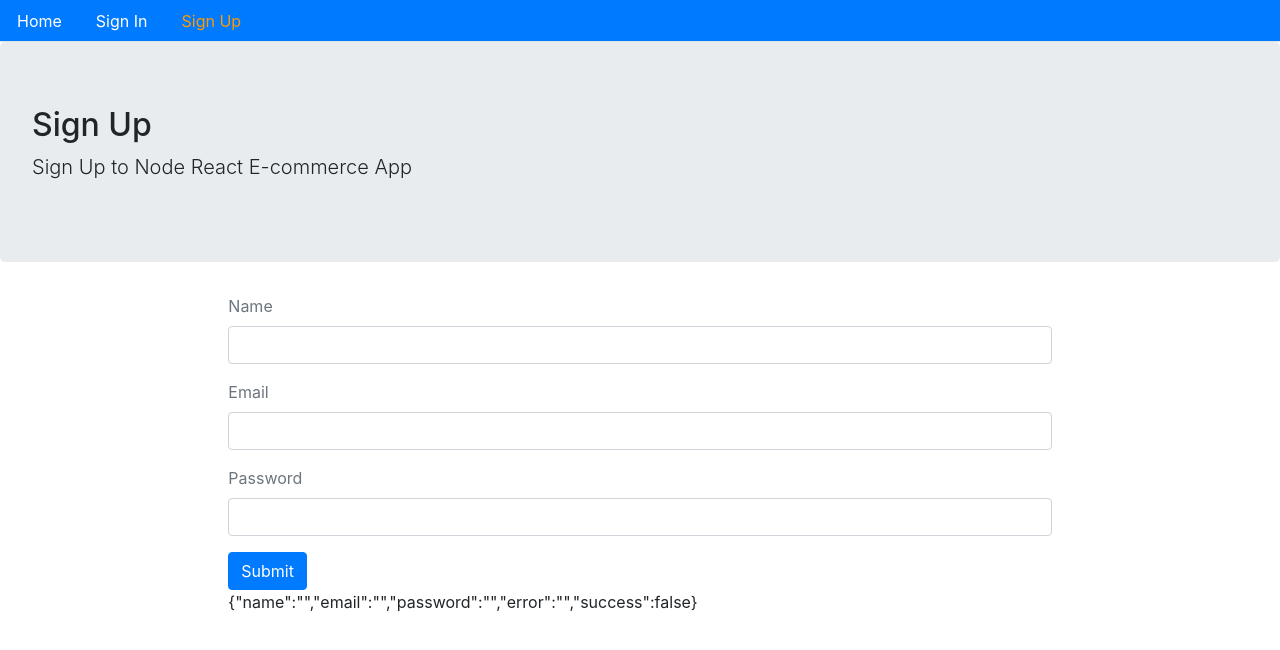
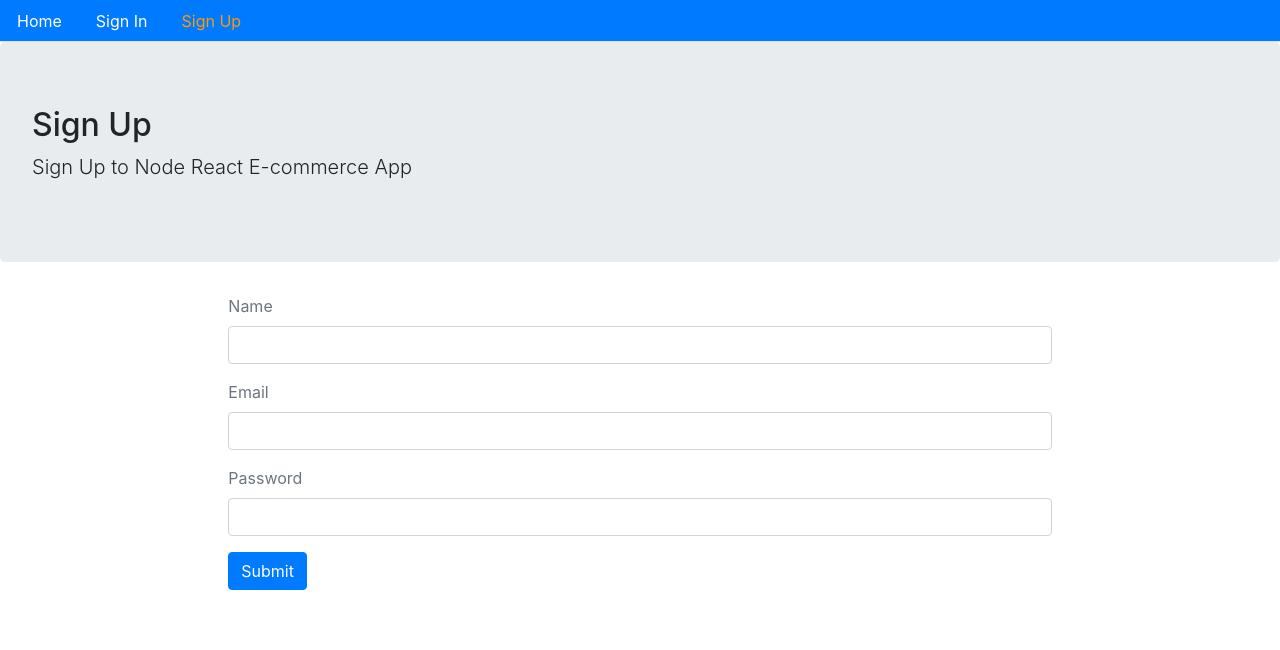
Before and after one commit to SoccerField24x7/node-react-sample-ecommerce, a React (Create React App) app in the folder react-app/: page /signup in a window 1280 px wide. Shown: the top 650 px of the page. Built offline with nearby package versions, Linux system fonts and the light colour scheme.

Commit message:
finish user sign-up form

```diff
--- a/react-app/src/components/user/Signup.js
+++ b/react-app/src/components/user/Signup.js
@@ -1,5 +1,7 @@
 import React, { useState } from 'react';
+import {Link} from 'react-router-dom';
 import Layout from '../core/Layout';
+import {signup} from '../../auth';
 
 const Signup = () => {
     const [values, setValues] = useState( {
@@ -10,8 +12,33 @@ const Signup = () => {
         success: false
     });
 
+    const { name, email, password, success, error } = values;
+
     const handleChange = (name) => (event) => {
         setValues({...values, error: false, [name]: event.target.value})
+    };
+
+    const clickSubmit = (event) => {
+        event.preventDefault();
+
+        setValues({...values, error: false});
+
+        signup({ name, email, password })
+            .then((data) => {
+                console.log(data);
+                if (data.error) {
+                    return setValues({ ...values, error: data.error, success: false});
+                }
+
+                setValues({
+                  ...values,
+                  name: '',
+                  email: '',
+                  password: '',
+                  error: '',
+                  success: true
+                })
+            });
     };
 
     const signUpForm = () => {
@@ -19,25 +46,42 @@ const Signup = () => {
             <form>
                 <div className="form-group">
                     <label className="text-muted">Name</label>
-                    <input type="text" className="form-control" onChange={handleChange('name')} />
+                    <input type="text" className="form-control" value={ name } onChange={handleChange('name')} />
                 </div>
                 <div className="form-group">
                     <label className="text-muted">Email</label>
-                    <input type="email" className="form-control" onChange={handleChange('email')} />
+                    <input type="email" className="form-control" value={ email } onChange={handleChange('email')} />
                 </div>
                 <div className="form-group">
                     <label className="text-muted">Password</label>
-                    <input type="password" className="form-control" onChange={handleChange('password')} />
+                    <input type="password" className="form-control" value={ password } onChange={handleChange('password')} />
                 </div>
-                <button className="btn btn-primary">Submit</button>
+                <button className="btn btn-primary" onClick={clickSubmit}>Submit</button>
             </form>
+        );
+    };
+
+    const showError = () => {
+        return (
+            <div className="alert alert-danger" style={{display: error ? '' : 'none'}}>
+                {error}
+            </div>
+        );
+    };
+
+    const showSuccess = () => {
+        return (
+            <div className="alert alert-info" style={{display: success ? '' : 'none'}}>
+                New account is created. Please <Link to="/signin">Sign In</Link>.
+            </div>
         );
     };
 
     return (
         <Layout title="Sign Up" description="Sign Up to Node React E-commerce App" className="container col-md-8 offset-md-2">
+            {showSuccess()}
+            {showError()}
             {signUpForm()}
-            {JSON.stringify(values)}
         </Layout>
     );
 }
```
